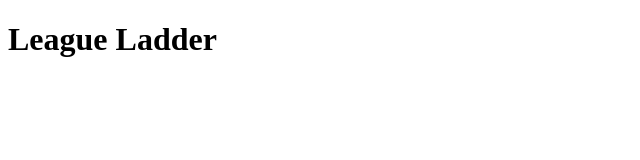
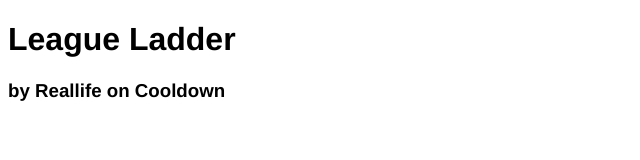
Before and after one commit to Dallair220/league-ladder, a website built with webpack: page dist/index.html in a window 1280 px wide. Shown: the whole page, without its empty margins (0-640 px from the left). Built offline with nearby package versions, Linux system fonts and the light colour scheme; no server answers.

Commit message:
Add font

```diff
--- a/dist/index.html
+++ b/dist/index.html
@@ -9,7 +9,13 @@
     <title>League Ladder</title>
     <script src="main.js"></script>
   </head>
+  <style>
+    body {
+      font-family: 'Franklin Gothic Medium', 'Arial Narrow', Arial, sans-serif;
+    }
+  </style>
   <body>
     <h1>League Ladder</h1>
+    <h3>by Reallife on Cooldown</h3>
   </body>
 </html>
```
